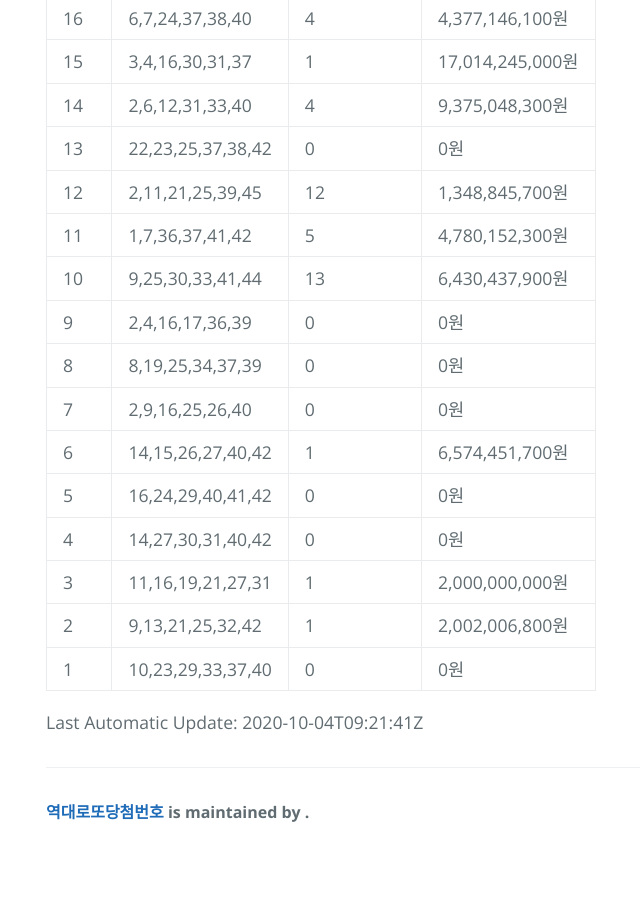
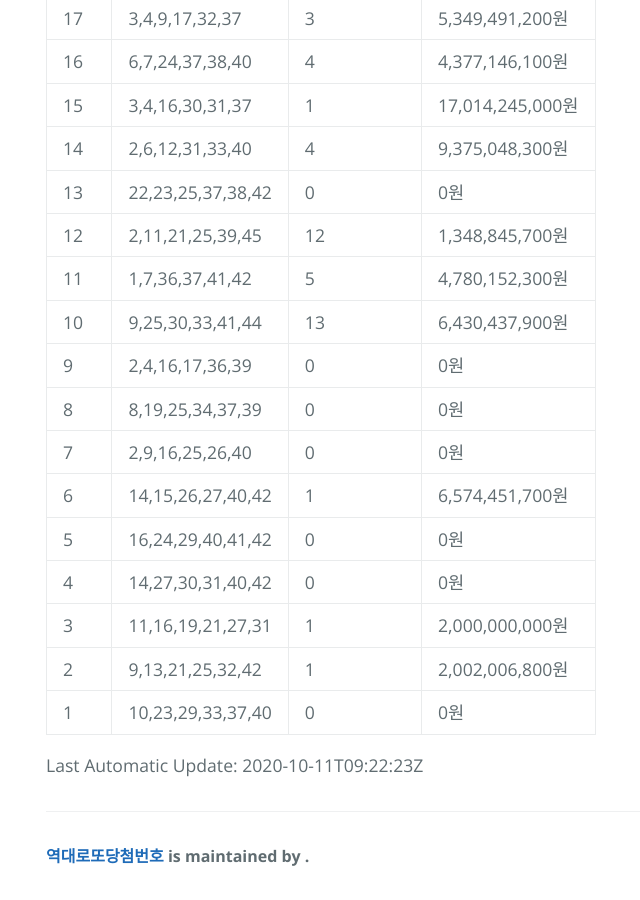
Before and after one commit to sh0seo/lottery-history, a Jekyll site: the page built from index.md, in a window 1280 px wide and 900 px high, scrolled down 40077 px. Shown: the whole window, without its empty margins (178-818 px from the left). Built offline with Jekyll 4.4.1, drawn with Linux system fonts in a browser that asks for light colours; before the commit the page ends 40933 px from its top, so only the background shows below that; some of the changed text lies outside the part shown.

Commit message:
update auto b7def6ed50215b2a681768d76038b0b5f1c103c7

```diff
--- a/index.md
+++ b/index.md
@@ -939,4 +940,4 @@ title: {{ site.name }}
 | 2 | 9,13,21,25,32,42 | 1 | 2,002,006,800원 |
 | 1 | 10,23,29,33,37,40 | 0 | 0원 |
 
-Last Automatic Update: 2020-10-04T09:21:41Z
+Last Automatic Update: 2020-10-11T09:22:23Z
```
Also changed, not shown: other parts of index.md (+1 -0 lines).
